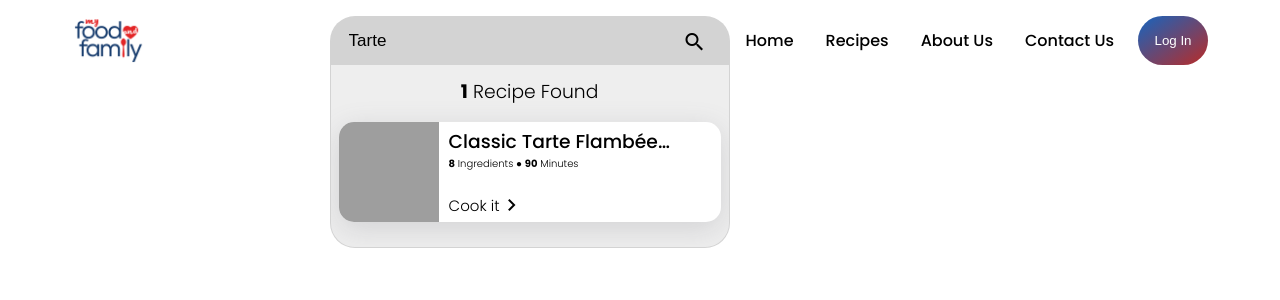
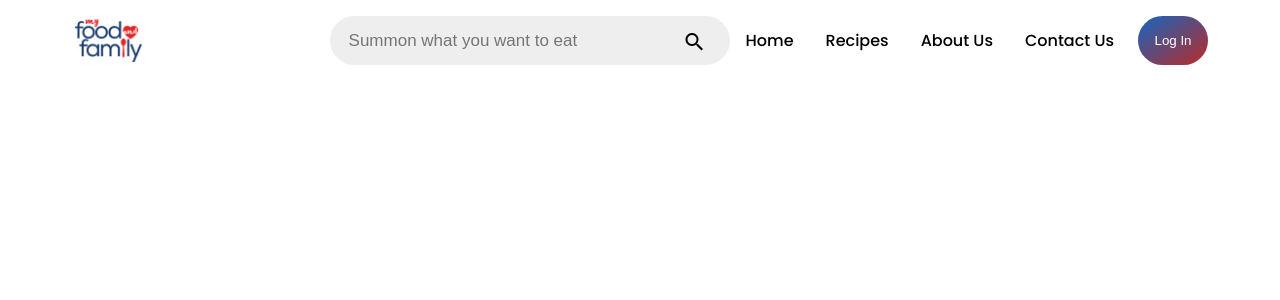
Before and after one commit to neelpatel104/AngularProjects, an Angular app in the folder RecipeHut/: page / in a window 1280 px wide. Shown: the top 300 px of the page. Built offline with nearby package versions, Linux system fonts and the light colour scheme; grey boxes are pictures that could not be loaded.

Commit message:
Finished Formatting Code

```diff
--- a/RecipeHut/src/app/app.component.html
+++ b/RecipeHut/src/app/app.component.html
@@ -1,6 +1,8 @@
 <main fxLayout="column" fxLayoutAlign="start center">
+	<!-- START Navigation Bar -->
 	<nav fxLayout="row" fxLayoutAlign="space-between end">
-		<div class="menu-button-icon-container" fxLayout="row" fxLayoutAlign="space-between end">
+		<!-- START Logo and Menu Icon Container -->
+		<div class="menu-logo-container" fxLayout="row" fxLayoutAlign="space-between end">
 			<button mat-icon-button fxHide.gt-md="true">
 				<mat-icon>
 					menu
@@ -8,47 +10,89 @@
 			</button>
 			<img id="logo" src="../assets/logo.png"/>
 		</div>
-    	<div class="search-menu-container" fxLayout="row" fxLayoutAlign="space-between end">
-			<div class="search-main-container" fxHide.lt-sm="true">
-				<div class="search-bar-icon-container" fxLayout="row" fxLayoutAlign="center center"
-				[ngClass]="{'search-bar-icon-container-focused' : recipeSearchQuery != ''}">
-					<input type="text" class="search-bar" #recipeSearchQueryInput
-						   placeholder="Summon what you want to eat"
-						   [(ngModel)]="recipeSearchQuery"
-						   (input)="recipeSearchQueryChanged()"/>
-					<button mat-icon-button class="search-button">
+		<!-- END Logo and Menu Icon Container -->
+		<!-- START Searchbox - Navigation Items - Login Button Container  -->
+    	<div class="searchbox-navitems-login-container" fxLayout="row" fxLayoutAlign="space-between end">
+			<!-- START Searchbox Container -->
+			<div class="searchbox-autocomplete-container" fxHide.lt-sm="true">
+				<!-- START Searchbox - Search Icon - Container -->
+				<div 	class="searchbox-searchicon-container"
+						fxLayout="row"
+						fxLayoutAlign="center center"
+						[ngClass]="{'searchbox-searchicon-container-focused' : recipeSearchQuery != ''}">
+					<input 	type="text"
+							class="searchbox"
+							#recipeSearchQueryInput
+						   	placeholder="Summon what you want to eat"
+						   	[(ngModel)]="recipeSearchQuery"
+						   	(input)="recipeSearchQueryChanged()"/>
+					<button mat-icon-button class="searchicon-button">
 						<mat-icon>
 							search
 						</mat-icon>
 					</button>
 				</div>
-				<div class="autocomplete-container"  fxLayout="column" fxLayoutAlign="start center"
-				[ngClass]="{'autocomplete-container-expanded': recipeSearchQuery != ''}">
-					<h3 id="amount-recipes"
+				<!-- END Searchbox - Search Icon - Container -->
+				<!-- START Autocomplete Container -->
+				<div 	class="autocomplete-container"
+						fxLayout="column"
+						fxLayoutAlign="start center"
+						[ngClass]="{'autocomplete-container-expanded': recipeSearchQuery != ''}">
+					<h3 class="autocomplete-container-amount-recipes"
 						[ngStyle]="{'opacity': recipeSearchQuery != '' ? '1' : '0', 'transition': '0.1s'}">
-						<b>{{recipeSearchQueryChanged().length}}</b> {{recipeSearchQueryChanged().length == 1 ? 'Recipe' : 'Recipes'}} Found </h3>
-					<div class="autocomplete-single-recipe" *ngFor="let recipe of recipeSearchQueryChanged()" fxLayout="row" fxLayoutAlign="space-between center">
-						<img src="{{recipe.recipe.image}}" class="image"/>
-						<div class="info-container" fxLayout="column" fxLayoutAlign="space-between start">
-							<div>
-								<h3> {{ recipe.recipe.label }} </h3>
-								<p><span><b>{{ recipe.recipe.ingredientLines.length }}</b> Ingredients</span> &#9679; <span><b>{{ recipe.recipe.totalTime }}</b> Minutes</span> </p>
+						<strong>{{recipeSearchQueryChanged().length}}</strong> {{recipeSearchQueryChanged().length == 1 ? 'Recipe' : 'Recipes'}}
+						Found
+					</h3>
+					<!-- START Autocomplete Container Recipe -->
+					<div 	class="autocomplete-container-recipe"
+						*ngFor="let recipe of recipeSearchQueryChanged()"
+						fxLayout="row"
+						fxLayoutAlign="space-between center">
+						<img 	class="autocomplete-container-recipe-image"
+								src="{{recipe.recipe.image}}"
+								alt="{{recipe.recipe.label}}"
+								title="{{recipe.recipe.label}}"/>
+						<div class="autocomplete-container-recipe-info" fxLayoutAlign="start center">
+							<div class="autocomplete-container-recipe-info-container" fxLayout="column" fxLayoutAlign="space-around start">
+								<span class="label"> {{recipe.recipe.label}}</span>
+								<div class="stats-container" fxLayout="row" fxLayoutAlign="space-between center">
+									<div class="stat" fxLayout="column" fxLayoutAlign="start center">
+										<span class="stat-heading"> Calories </span>
+										<span class="stat-info"> {{recipe.recipe.calories | number: '1.0-0'}}</span>
+									</div>
+									<div class="stat" fxLayout="column" fxLayoutAlign="start center">
+										<span class="stat-heading"> Time </span>
+										<span class="stat-info"> {{recipe.recipe.totalTime | number: '1.0-0'}}</span>
+									</div>
+									<div class="stat" fxLayout="column" fxLayoutAlign="start center">
+										<span class="stat-heading"> Yields </span>
+										<span class="stat-info"> {{recipe.recipe.yield | number: '1.0-0'}}</span>
+									</div>
+								</div>
+								<a href="/" class="action-link" fxLayoutAlign="center center"> Cook it <mat-icon class="action-link-icon" fxLayoutAlign="center center"> arrow_forward </mat-icon> </a>
 							</div>
-							<a fxLayout="row" fxLayoutAlign="center center" href="home"> Cook it <mat-icon> chevron_right</mat-icon> </a>
 						</div>
 					</div>
+					<!-- END Autocomplete Container Recipe -->
 				</div>
+				<!-- END Autocomplete Container -->
 			</div>
-			<div class="menu-container" fxHide.lt-lg="true" fxLayout="row" fxLayoutAlign="center center">
+			<!-- END Searchbox Container -->
+			<!-- START Navigation Items Container -->
+			<div class="nav-items-container" fxHide.lt-lg="true" fxLayout="row" fxLayoutAlign="center center">
 				<a fxLayoutAlign="center center"> Home </a>
 				<a fxLayoutAlign="center center"> Recipes </a>
 				<a fxLayoutAlign="center center"> About Us </a>
 				<a fxLayoutAlign="center center"> Contact Us </a>
-
 			</div>
+			<!-- END Navigation Items Container -->
+			<!-- START Login Button Container -->
 			<button class="login-button">
 				Log In
 			</button>
+			<!-- END Login Button Container -->
       	</div>
+		<!-- END Searchbox - Navigation Items - Login Button Container  -->
   	</nav>
+	<!-- END Navigation Bar-->
 </main>
--- a/RecipeHut/src/app/app.component.scss
+++ b/RecipeHut/src/app/app.component.scss
@@ -8,39 +8,39 @@ main {
         width:90%;
         height:65px;
         padding: 4px 0 0 0;
-        // border: 1px solid black;
 
-        .menu-button-icon-container{
+        .menu-logo-container{
             width:fit-content;
             height:100%;
-            // background:red;
+
             #logo{
                 width:auto;
                 height:80%;
                 margin-left:8px;
-                // background:blue;
                 object-fit:contain;
             }
         }
 
-        .search-menu-container{
+        .searchbox-navitems-login-container{
             width:fit-content;
             height:80%;
-            .search-main-container{
+
+            .searchbox-autocomplete-container{
                 width: 500px;
                 height:100%;
                 overflow:show;
-                // background:blue;
-                .search-bar-icon-container {
+
+                .searchbox-searchicon-container {
                     width:80%;
                     min-height:100%;
-                    background:#EEEEEE;
                     border-radius:25px;
                     transition: 0.4s;
                     border: 1px solid transparent;
-                    float:right;
+                    margin:auto;
+                    float: right;
+                    background:#EEEEEE;
 
-                    .search-bar {
+                    .searchbox {
                         width: calc(100% - 80px);
                         height:100%;
                         border:none;
@@ -50,15 +50,13 @@ main {
                         background:transparent;
                     }
 
-                    .search-button {
+                    .searchicon-button {
                         height:100%;
                         width:52px;
                         // background:green;
                     }
 
-                }
-
-                .search-bar-icon-container-focused{
+                    &-focused{
                         background:#d3d3d3;
                         border-top: 1px solid #d3d3d3;
                         border-left: 1px solid #d3d3d3;
@@ -68,6 +66,9 @@ main {
                         float:right;
                     }
 
+
+                }
+
                 .autocomplete-container{
                     width:80%;
                     height:0;
@@ -75,95 +76,107 @@ main {
                     box-sizing: border-box;
                     overflow:hidden;
                     padding: 0 8px 0 8px;
-                    background:#EEEEEE;
                     transition: 0.1s;
                     border: 0px solid transparent;
                     float:right;
+                    background:#EEEEEE;
 
-                    #amount-recipes {
+
+                    &-amount-recipes {
                         width: 100%;
                         font-weight:300;
                         text-align:center;
                         margin:4px;
                     }
 
-                    .autocomplete-single-recipe {
-                        height:100px;
+                    &-recipe {
+                        height:125px;
                         width:100%;
                         margin-top: 12px;
                         border-radius:15px;
                         background:#FFFFFF;
                         box-shadow: rgba(100, 100, 111, 0.2) 0px 7px 29px 0px;
-                        .image {
-                            width:100px;
+
+                        &-image {
+                            width:125px;
                             height:100%;
                             border-radius:15px 0 0 15px;
                         }
 
-                        .info-container {
-                            width: calc(100% - 110px);
-                            box-sizing: border-box;
-                            height:90%;
-                            padding:0 12px 0 0;
+                        &-info{
+                            width: calc(100% - 135px);
+                            height:100%;
                             // background:red;
 
-                            h3, p {
-                                margin:0;
+                            &-container{
+                                width:90%;
+                                height:90%;
+                                box-sizing: border-box;
                                 // background:blue;
+
+                                .label {
+                                    display: -webkit-box;
+                                    -webkit-line-clamp: 1;
+                                    -webkit-box-orient: vertical;
+                                    overflow: hidden;
                                 }
 
-                            h3 {
-                                // white-space:normal;
-                                // word-break: break-word;
-                                overflow: hidden;
-                                // hyphens: auto;
-                                // overflow-wrap: break-word;
-                                // text-overflow: ellipsis;
-                                display: -webkit-box;
-                                -webkit-line-clamp: 1; /* number of lines to show */
-                                        line-clamp: 1;
-                                -webkit-box-orient: vertical;
-                                font-weight:400;
+                                .stats-container {
+                                    width:100%;
+                                    box-sizing: border-box;
+                                    height:40px;
+                                    // background:red;
+
+                                    .stat {
+                                        width:30%;
+                                        height:100%;
+                                        padding:3px;
+                                        border-radius:5px;
+                                        background:#EEEEEE;
+
+                                        .stat-heading {
+                                            color:#3d3d3d;
+                                            font-size:7px;
                                         }
 
-                            div {
-                                height:fit-content;
-                                // background:blue;
+                                        .stat-info {
+                                            font-size:13px;
+                                            margin:0;
+                                        }
+                                    }
                                 }
 
-                            p {
-                                font-size:10px;
-                                font-weight:300;
+                                .action-link {
+                                    color:#000000;
+                                    text-decoration: none;
+                                    font-size:13px;
+
+                                    &-icon {
+                                        // background:red;
+                                        font-size:15px;
+                                    }
                                 }
 
-                            a {
-                                margin:0;
-                                padding:0;
-                                text-decoration: none;
-                                color: #000000;
-                                font-weight:300;
-                                font-size:15px;
-                                // background:yellow;
-                            }
 
                             }
                         }
                     }
 
-                .autocomplete-container-expanded {
+                    &-expanded {
                         height: fit-content;
                         max-height:80vh;
-                    padding:8px 8px 25px 8px;
+                        padding:8px 8px 8px 8px;
                         border-radius:0 0 25px 25px;
                         transition: 0.2s;
                         overflow-y:scroll;
                         border-bottom: 1px solid #d3d3d3;
                         border-left: 1px solid #d3d3d3;
                         border-right: 1px solid #d3d3d3;
-                    float:right;
                     }
                 }
-            .menu-container{
+
+            }
+            .nav-items-container{
                 width:fit-content;
                 height:100%;
                 // background:green;
--- a/RecipeHut/src/app/app.component.ts
+++ b/RecipeHut/src/app/app.component.ts
@@ -8,7 +8,7 @@ import { Component } from '@angular/core';
 })
 export class AppComponent {
 	title: string = 'RecipeHut';
-	recipeSearchQuery: string = 'Tarte';
+	recipeSearchQuery: string = '';
 	recipes: Array<any> = [];
 
 	constructor(private recipeService:RecipeService){}
```
Lines whose indentation alone changed are shown as unchanged.
